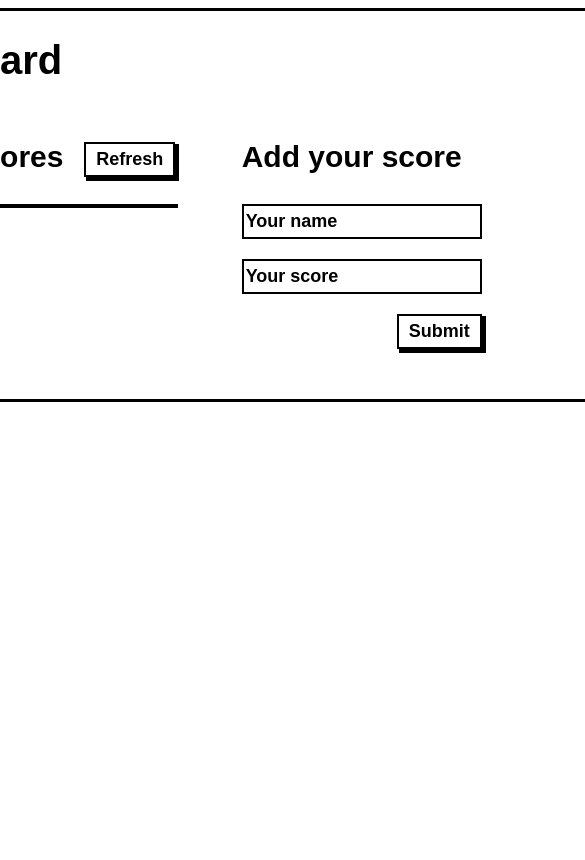
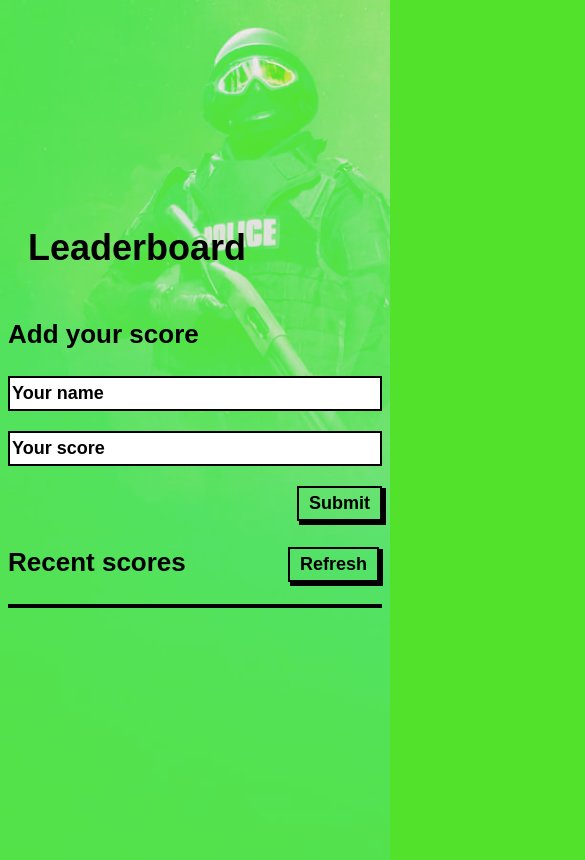
Before and after one commit to username-forGithub/leaderboard, a website built with webpack: page src/index.html in a window 390 px wide. Shown: the whole page, 585 px wide, since content can reach past the window. Built offline with nearby package versions, Linux system fonts and the light colour scheme; no server answers.

Commit message:
Update files

```diff
--- a/src/style.css
+++ b/src/style.css
@@ -3,6 +3,12 @@ body {
   align-items: center;
   justify-content: center;
   font-family: sans-serif;
+  background-image: url(images/bg.jpg);
+  background-repeat: no-repeat;
+  background-size: cover;
+  background-color: #53e22b;
+  background-blend-mode:lighten;
+  min-height: 100vh;
 }
 
 h1 {
@@ -24,8 +30,8 @@ button {
 }
 
 .wrapper {
-  border: 3px solid #000;
-  min-width: 800px;
+  max-width: 800px;
+  width: 100%;
   padding-bottom: 50px;
 }
 
@@ -95,3 +101,20 @@ ul li {
 ul li:nth-child(even) {
   background-color: rgba(159, 157, 157, 0.3);
 }
+
+@media(max-width:768px){
+  .inner-wrapper{
+    flex-direction:column-reverse;
+  }
+  .right {
+    margin-right: 0px;
+  }
+  h1 {
+    font-size: 36px;
+    margin-left: 20px;
+  }
+
+  h3 {
+    font-size: 26px;
+  }
+}
```
Also changed, not shown: src/images/bg.jpg (added).
